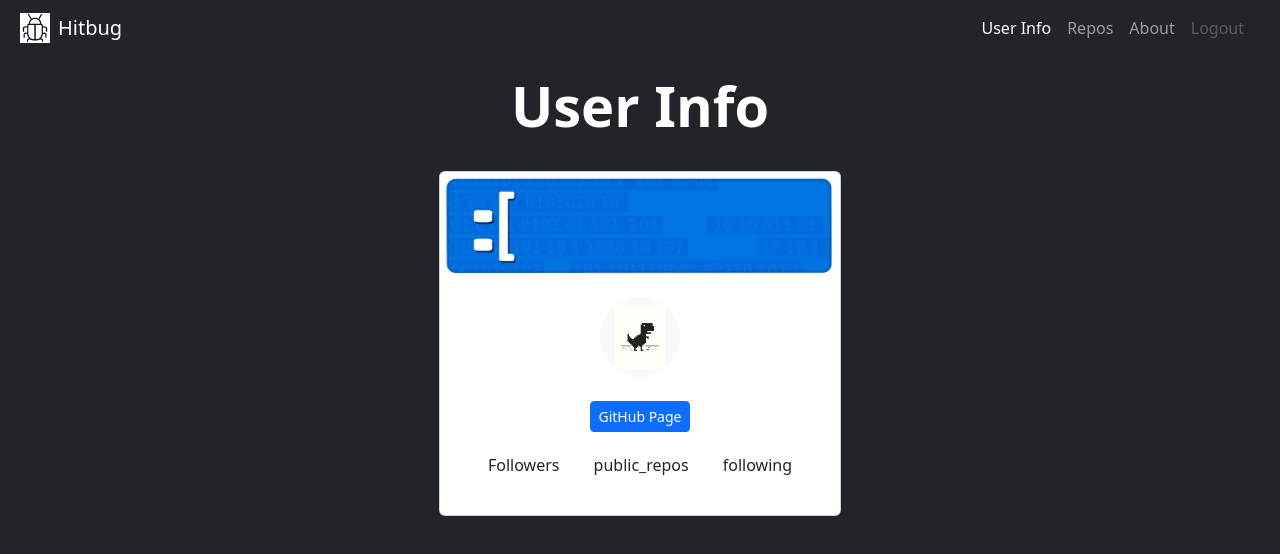
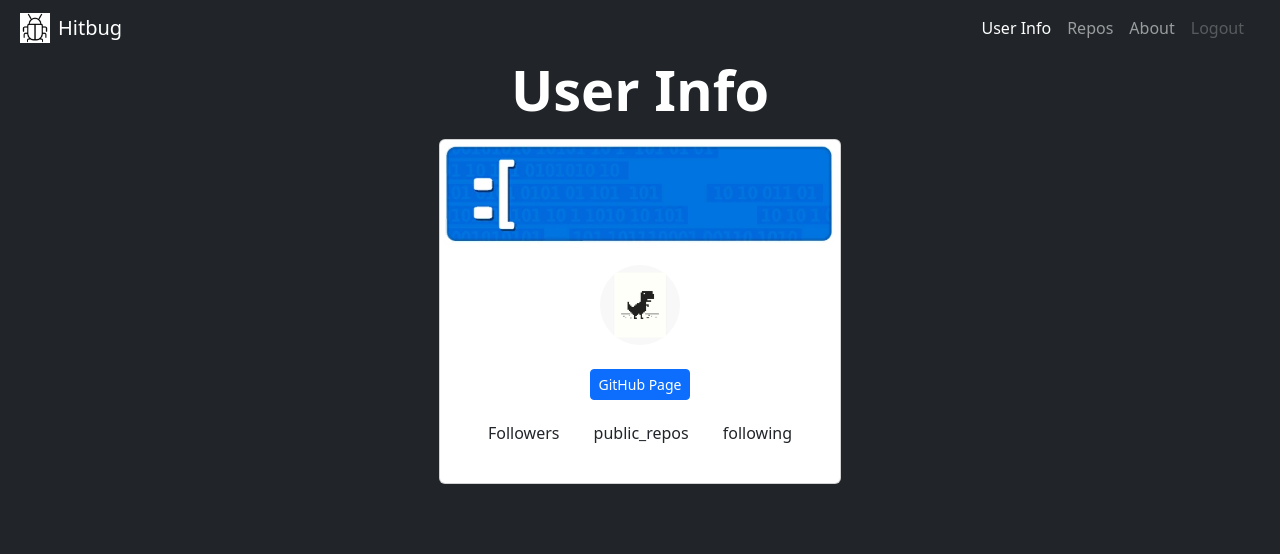
Before and after one commit to matiashernandev/react-hitbugApp, a React (Vite) app: page /userinfo in a window 1280 px wide. Shown: the top 554 px of the page. Built offline with nearby package versions, Linux system fonts and the light colour scheme; no server answers.

Commit message:
update userinfo

```diff
--- a/src/components/CardUser.jsx
+++ b/src/components/CardUser.jsx
@@ -8,7 +8,6 @@
     const { user, isAuthenticated, isLoading } = useAuth0();
     const store = useAppContext();
 
-    console.log(user);
     return (
         <div>
             <div className="container d-flex justify-content-center align-items-center p-2">
--- a/src/pages/UserInfo.jsx
+++ b/src/pages/UserInfo.jsx
@@ -25,9 +25,9 @@
 
     return (
         <div>
-            <div className="container-fluid vh-100 bg-dark text-dark">
+            <div className="container-fluid position-fixed vh-100 bg-dark text-dark">
                 <div className="text-center">
-                    <h1 className="display-4 fw-bolder text-white p-3 ">
+                    <h1 className="display-4 fw-bolder text-white ">
                         User Info
                     </h1>
                     {/*  <p className="lead fw-normal  mb-0">
```
